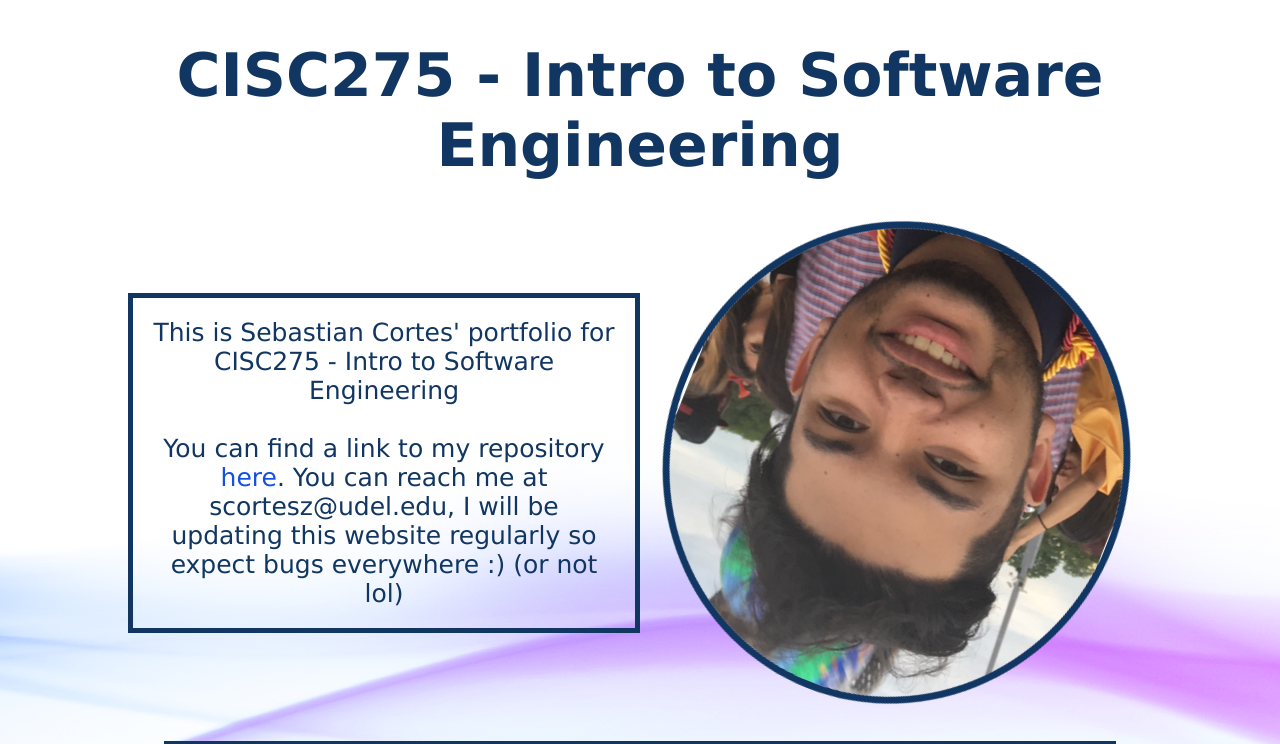
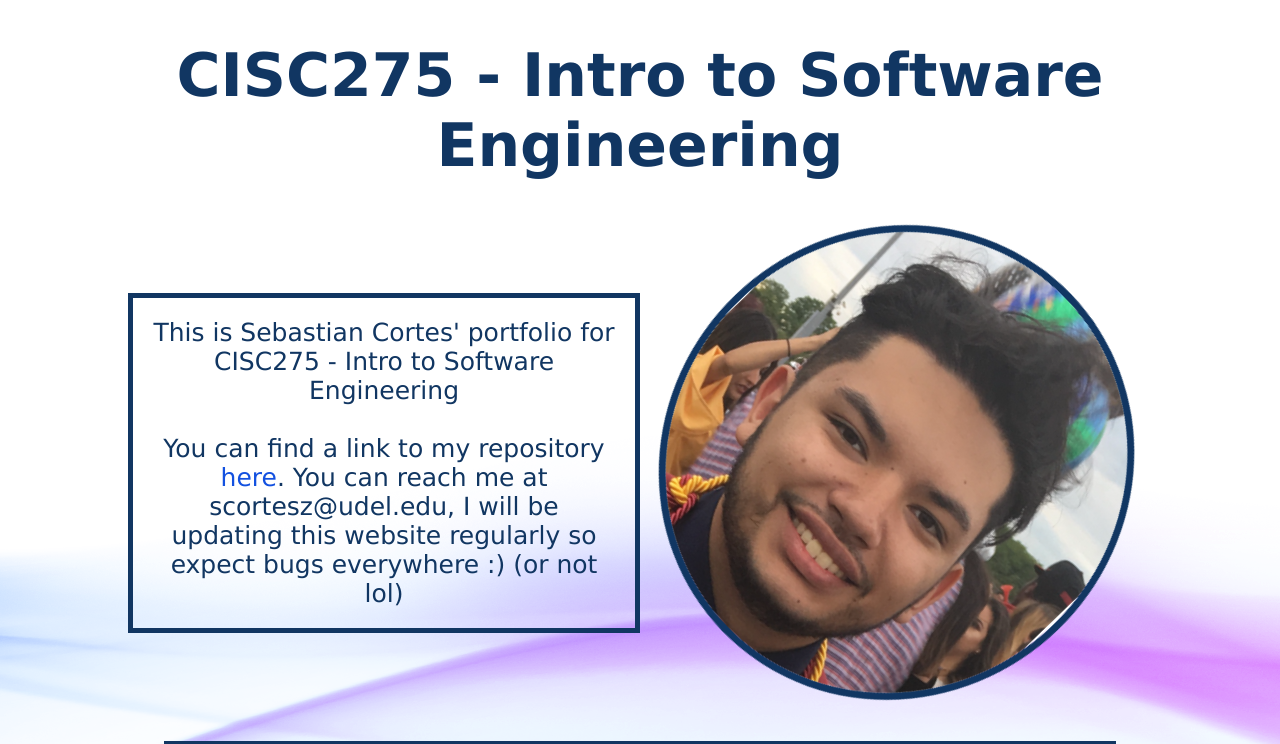
Before and after one commit to Zebxcore/portfolio, a React (Create React App) app: page /home in a window 1280 px wide. Shown: the top 744 px of the page. Built offline with nearby package versions, Linux system fonts and the light colour scheme.

Commit message:
Made image rotate

```diff
--- a/src/App.css
+++ b/src/App.css
@@ -88,7 +88,7 @@ ul{
 
 @media (prefers-reduced-motion: no-preference) {
   #img {
-    animation: img-spin infinite 10s linear;
+    animation: img-spin infinite 5s ;
   }
 }
 
```
